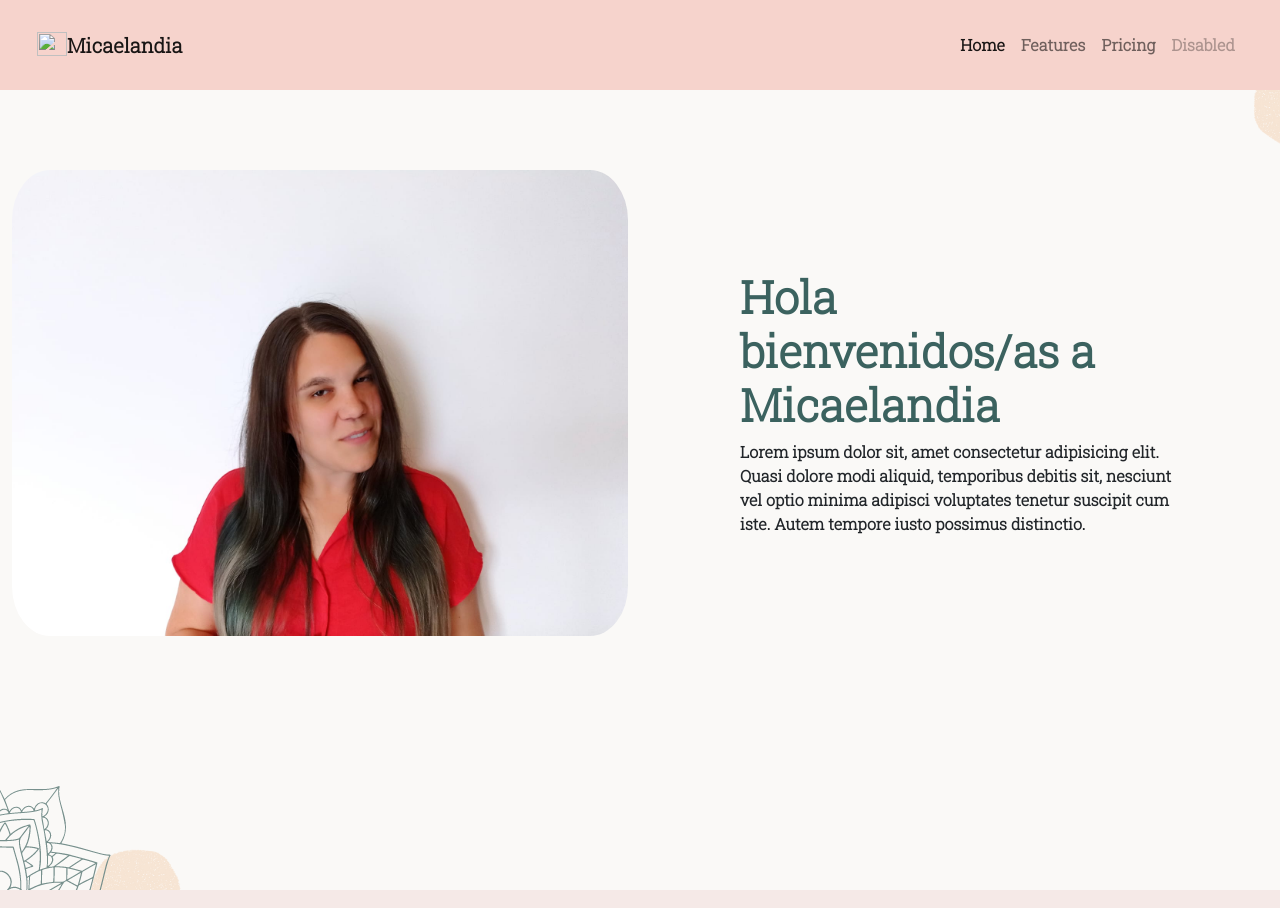
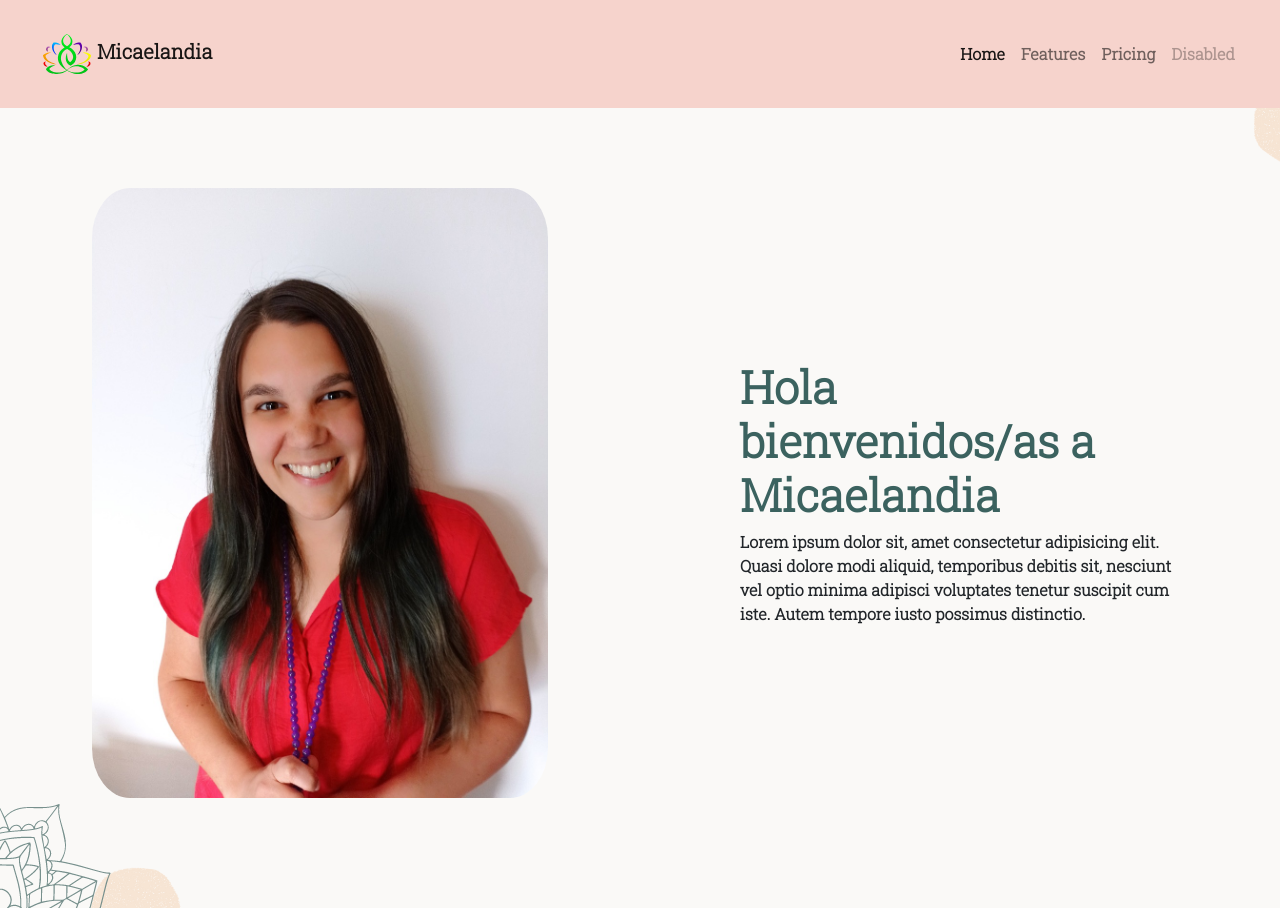
Before and after one commit to davidicabello/micaelandia-v2, a plain HTML site: page index.html in a window 1280 px wide. Shown: the top 908 px of the page. Drawn offline with nearby package versions, Linux system fonts and the light colour scheme.

Commit message:
update img and logo
update logo and img

```diff
--- a/css/styles.css
+++ b/css/styles.css
@@ -35,11 +35,12 @@ body {
     width: 100%;
     background: #faf9f7;
     min-height: 100vh;
-    background: url(../images/main-hero-back.png)no-repeat center center;
+    background: url(../images/main-hero-back.png)no-repeat center center fixed;
 }
 
 .hero-image2 {
     border-radius: 50px;
+    max-width: 75%;
 }
 
 .hero-message {
--- a/index.html
+++ b/index.html
@@ -16,8 +16,8 @@
 <body>
     <nav class="navbar navbar-expand-lg navbar-light sticky-top" id="navbar" style="background: #f6d3cc;">
         <div class="container-fluid navcontainer">
-            <a class="navbar-brand" href="#"> <img src="" alt="" width="30" height="24"
-                    class="d-inline-block align-text-top">Micaelandia</a>
+            <a class="navbar-brand" href="#"> <img src="images/Bakle-Holistic-Wellness-Center-Solapur-Logo.svg" alt="" width="60" height="48"
+                    class="d-inline-block align-text-center">Micaelandia</a>
             <button class="navbar-toggler" type="button" data-bs-toggle="collapse" data-bs-target="#navbarNavAltMarkup"
                 aria-controls="navbarNavAltMarkup" aria-expanded="false" aria-label="Toggle navigation">
                 <span class="navbar-toggler-icon"></span>
@@ -37,7 +37,7 @@
         <div class="container hero-container">
             <div class="row d-flex flex-wrap-reverse">
                 <div class="col-lg-6 hero-image" data-aos='zoom-in' ; data-aos-delay="400" data-aos-duration="1800">
-                    <div class="row"><img class="hero-image2" src="images/micaelandiamicaela.jpeg" alt="">
+                    <div class="row justify-content-center"><img class="hero-image2" src="images/WhatsApp Image 2021-10-24 at 19.01.45.jpeg" alt="">
                     </div>
                 </div>
                 <div class="col-lg-6 hero-message" data-aos='zoom-in' ; data-aos-delay="400" data-aos-duration="1800">
```
Also changed, not shown: images/Bakle-Holistic-Wellness-Center-Solapur-Logo.svg (added), images/WhatsApp Image 2021-10-24 at 19.01.45.jpeg (added).
